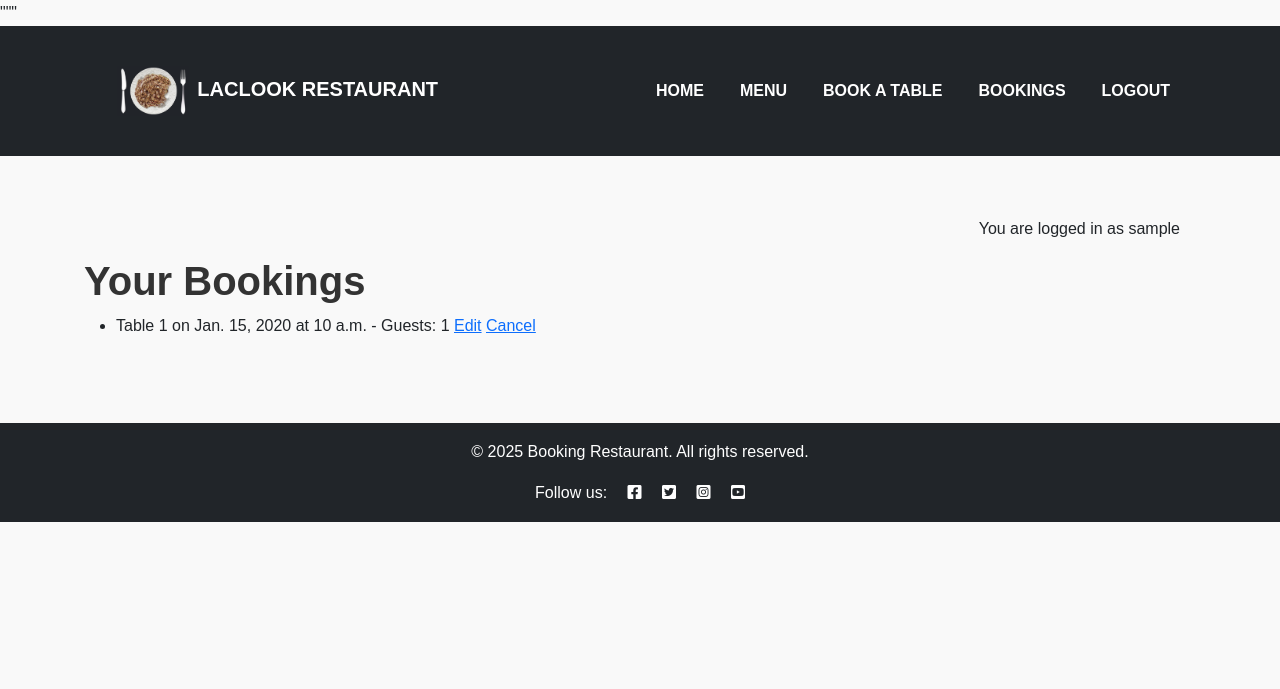
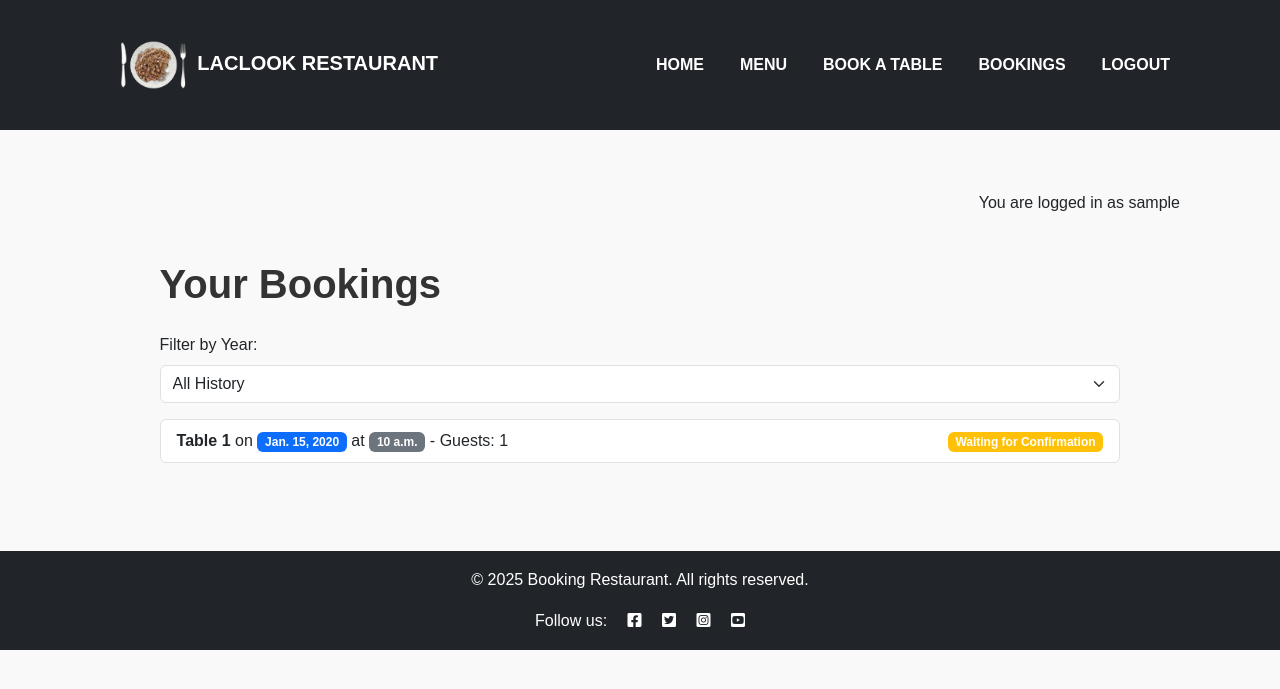
Before and after one commit to Hawraa7/booking-restaurant-project-4, a Django app: page /bookings/ in a window 1280 px wide. Shown: the top 689 px of the page. Run offline with Django 4.2, Linux system fonts and the light colour scheme; a user stored in the database is signed in; tables that the repository leaves empty hold one stand-in row (values such as "Sample post").

Commit message:
bookings now are reasonable and has a status also booking list html is updated

```diff
--- a/blog/models.py
+++ b/blog/models.py
@@ -1,5 +1,7 @@
 from django.db import models
 from django.contrib.auth.models import User
+from django.core.exceptions import ValidationError
+from datetime import date
 # Create your models here.
 
 
@@ -11,11 +13,17 @@ class Table(models.Model):
         return f"Table {self.number} - {self.capacity} seats"
 
 class Booking(models.Model):
+    STATUS_Dic = [
+        ('waiting', 'Waiting for Confirmation'),
+        ('confirmed', 'Confirmed'),
+        ('rejected', 'Rejected')
+    ]
     user = models.ForeignKey(User, on_delete=models.CASCADE)
     table = models.ForeignKey(Table, on_delete=models.CASCADE)
     date = models.DateField()
     time = models.TimeField()
     guests = models.IntegerField()
+    status = models.CharField(max_length=10, choices=STATUS_Dic, default='waiting')
 
     # Prevent double bookings
     class Meta:
@@ -23,6 +31,20 @@ class Booking(models.Model):
 
     def __str__(self):
         return f"{self.user.username} - {self.date} {self.time}"
+
+        # Custom validation to ensure guests are within a valid range and the booking is in the future
+    def clean(self):
+        if self.guests < 1:
+            raise ValidationError("The number of guests must be at least 1.")
+        if self.guests > self.table.capacity:
+            raise ValidationError(f"Number of guests ({self.guests}) cannot exceed the capacity of the table ({self.table.capacity}).")
+        if self.date <= date.today():
+            raise ValidationError("The booking date must be in the future.")
+
+    # Save method overridden to call clean before saving
+    def save(self, *args, **kwargs):
+        self.clean()  # Call the custom validation method
+        super().save(*args, **kwargs)
 
 class MenuItem(models.Model):
     CATEGORY_CHOICES = [
--- a/blog/templates/blog/booking_list.html
+++ b/blog/templates/blog/booking_list.html
@@ -1,23 +1,72 @@
-"""
 {% extends 'base.html' %}
 {% block title %}Your Bookings{% endblock %}
 {% block content %}
-<h1>Your Bookings</h1>
-<ul>
-    {% for booking in bookings %}
-    <li>
-        Table {{ booking.table.number }} on {{ booking.date }} at {{ booking.time }} - Guests: {{ booking.guests }}
-        <a href="{% url 'edit_booking' booking.id %}">Edit</a>
-        <a href="#" onclick="confirmDelete('{{ booking.id }}')">Cancel</a>
-    </li>
-    {% endfor %}
-</ul>
+<div class="container mt-4">
+    <h1 class="mb-4">Your Bookings</h1>
+
+    <!-- Filter by Year -->
+    <div class="mb-3">
+        <label for="filterYear" class="form-label" >Filter by Year:</label>
+        <select id="filterYear" class="form-select" onchange="filterBookings()">
+            <option value="all">All History</option>
+            <option value="last">Last Year</option>
+            <option value="current">This Year</option>
+            <option value="next">Next Year</option>
+        </select>
+    </div>
+
+    <ul class="list-group" id="bookingsList">
+        {% for booking in bookings %}
+        <li class="list-group-item d-flex justify-content-between align-items-center booking-item" data-year="{{ booking.date|date:'Y' }}">
+            <div>
+                <strong>Table {{ booking.table.number }}</strong> on <span class="badge bg-primary">{{ booking.date }}</span> at <span class="badge bg-secondary">{{ booking.time }}</span> - Guests: {{ booking.guests }}
+            </div>
+            {% if booking.date > today and booking.status != 'rejected'%}
+            <div>
+                <a href="{% url 'edit_booking' booking.id %}" class="btn btn-warning btn-sm py-1 px-1">Edit</a>
+                <button class="btn btn-danger btn-sm py-1 px-1" onclick="confirmDelete('{{ booking.id }}')">Cancel</button>
+            </div>
+            {% endif %}
+            <div>
+                <span class="badge {% if booking.status == 'waiting' %}bg-warning{% elif booking.status == 'confirmed' %}bg-success{% elif booking.status == 'rejected' %}bg-danger{% endif %}">{{ booking.get_status_display }}</span>
+            </div>
+        </li>
+        {% endfor %}
+    </ul>
+</div>
 <script>
     function confirmDelete(bookingId) {
         if (confirm("Are you sure you want to cancel this booking?")) {
             window.location.href = `/cancel/${bookingId}/`;
         }
     }
+
+    function filterBookings() {
+        let yearFilter = document.getElementById("filterYear").value;
+        let currentYear = new Date().getFullYear();
+        let bookings = document.querySelectorAll(".booking-item");
+
+
+        bookings.forEach(booking => {
+            let bookingYear = parseInt(booking.getAttribute("data-year"));
+            let matchesFilter = false;
+            if (!isNaN(bookingYear)) {
+                if (yearFilter === "all") {
+                    matchesFilter = true;
+                } else if (yearFilter === "last" && bookingYear === currentYear - 1) {
+                    matchesFilter = true;
+                } else if (yearFilter === "current" && bookingYear === currentYear) {
+                    matchesFilter = true;
+                } else if (yearFilter === "next" && bookingYear === currentYear + 1) {
+                    matchesFilter = true;
+                }
+            }
+            if (matchesFilter){
+                booking.style.setProperty('display', 'flex', 'important');  // Force with !important
+            } else {
+                booking.style.setProperty('display', 'none', 'important');  // Force with !important
+            }
+        });
+    }
 </script>
 {% endblock %}
-"""
--- a/blog/views.py
+++ b/blog/views.py
@@ -3,6 +3,8 @@ from django.contrib import messages
 from django.contrib.auth.decorators import login_required
 from .models import Booking, MenuItem, Table
 from .forms import BookingForm
+from datetime import date
+
 
 # Create your views here.
 
@@ -26,16 +28,19 @@ def booking_view(request):
         if form.is_valid():
             booking = form.save(commit=False)
             booking.user = request.user
+            booking.status = 'waiting'
             booking.save()
             return redirect('booking_list')
     else:
         form = BookingForm()
+        tables = Table.objects.all()
     return render(request, 'blog/booking.html', {'form': form})
 
 @login_required
 def booking_list_view(request):
+    today = date.today()
     bookings = Booking.objects.filter(user=request.user)
-    return render(request, 'blog/booking_list.html', {'bookings': bookings})
+    return render(request, 'blog/booking_list.html', {'bookings': bookings, 'today': today})
 
 @login_required
 def cancel_booking_view(request, booking_id):
```
Also changed, not shown: blog/templates/blog/booking.html (+18 -5 lines), blog/templates/blog/edit_booking.html (+26 -4 lines), blog/migrations/0006_booking_status.py (added).
